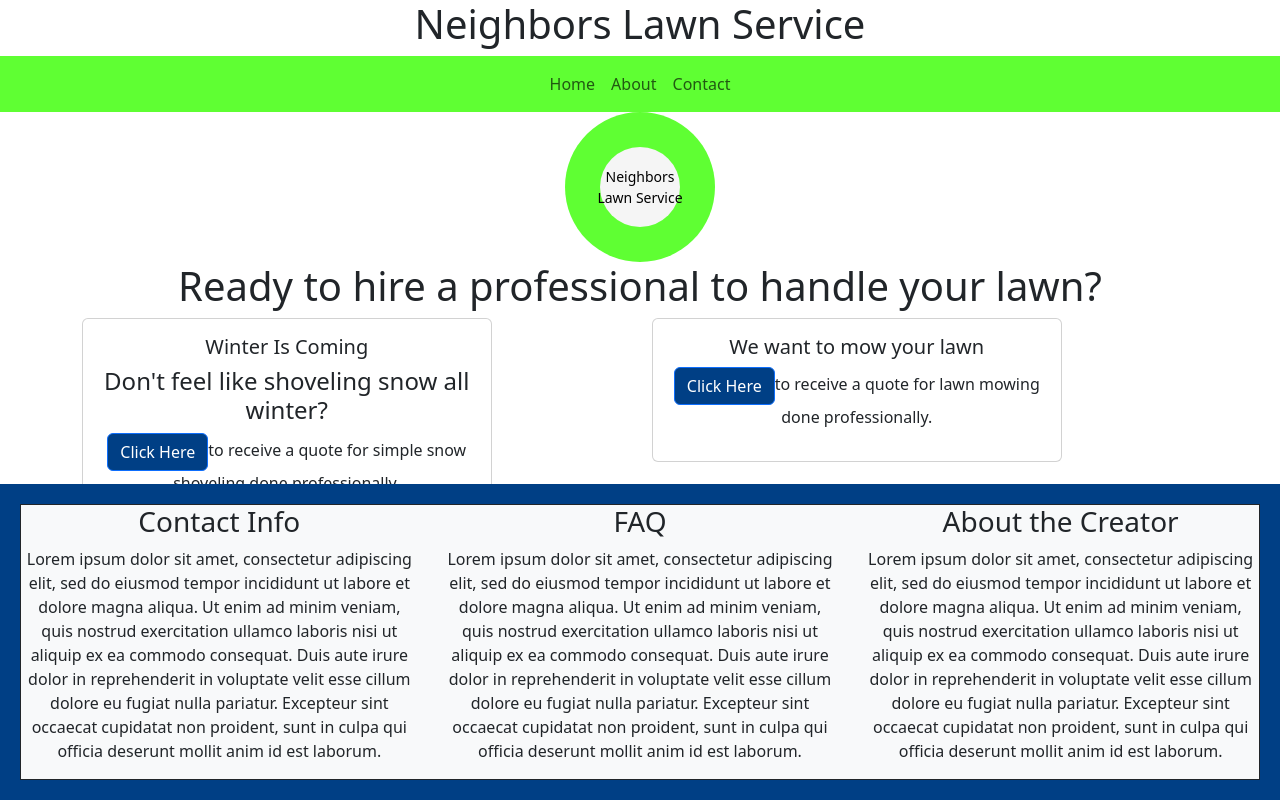
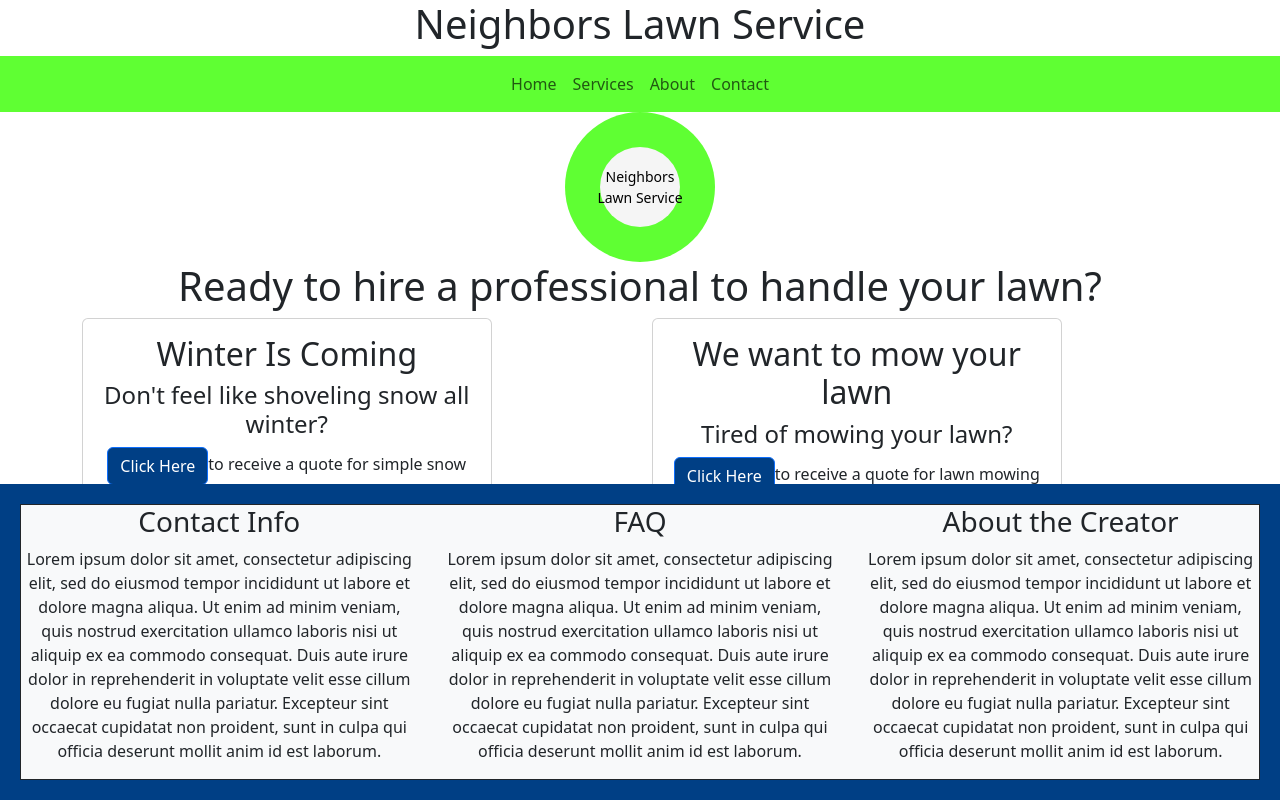
Before and after one commit to bneighbs6/b-neighborly-lawn, a React (Create React App) app: page / in a window 1280 px wide. Built offline with nearby package versions, Linux system fonts and the light colour scheme; the HTML template or start-up script is replaced by a standard one.

Commit message:
Added 'services' to navbar

```diff
--- a/src/Components/NavigationBar.jsx
+++ b/src/Components/NavigationBar.jsx
@@ -8,6 +8,9 @@ function NavigationBar() {
         <Nav className='mx-auto'>
             <Nav.Link href='#home'>
                 Home
+            </Nav.Link>
+            <Nav.Link href='#services'>
+                Services
             </Nav.Link>
             <Nav.Link href='#about'>
                 About
--- a/src/Components/Pages/HomePage.jsx
+++ b/src/Components/Pages/HomePage.jsx
@@ -18,7 +18,7 @@ function HomePage() {
           <Col>
             <Card className="home-page-card">
               <Card.Body>
-                <Card.Title>Winter Is Coming</Card.Title>
+                <h2>Winter Is Coming</h2>
                 <h4>Don't feel like shoveling snow all winter?</h4>
                 <p>
                   <Button
@@ -36,7 +36,8 @@ function HomePage() {
           <Col>
             <Card className="home-page-card">
               <Card.Body>
-                <Card.Title>We want to mow your lawn</Card.Title>
+                <h2>We want to mow your lawn</h2>
+                <h4>Tired of mowing your lawn?</h4>
                 <p>
                   <Button
                     style={{ backgroundColor: "#003f85" }}
```
